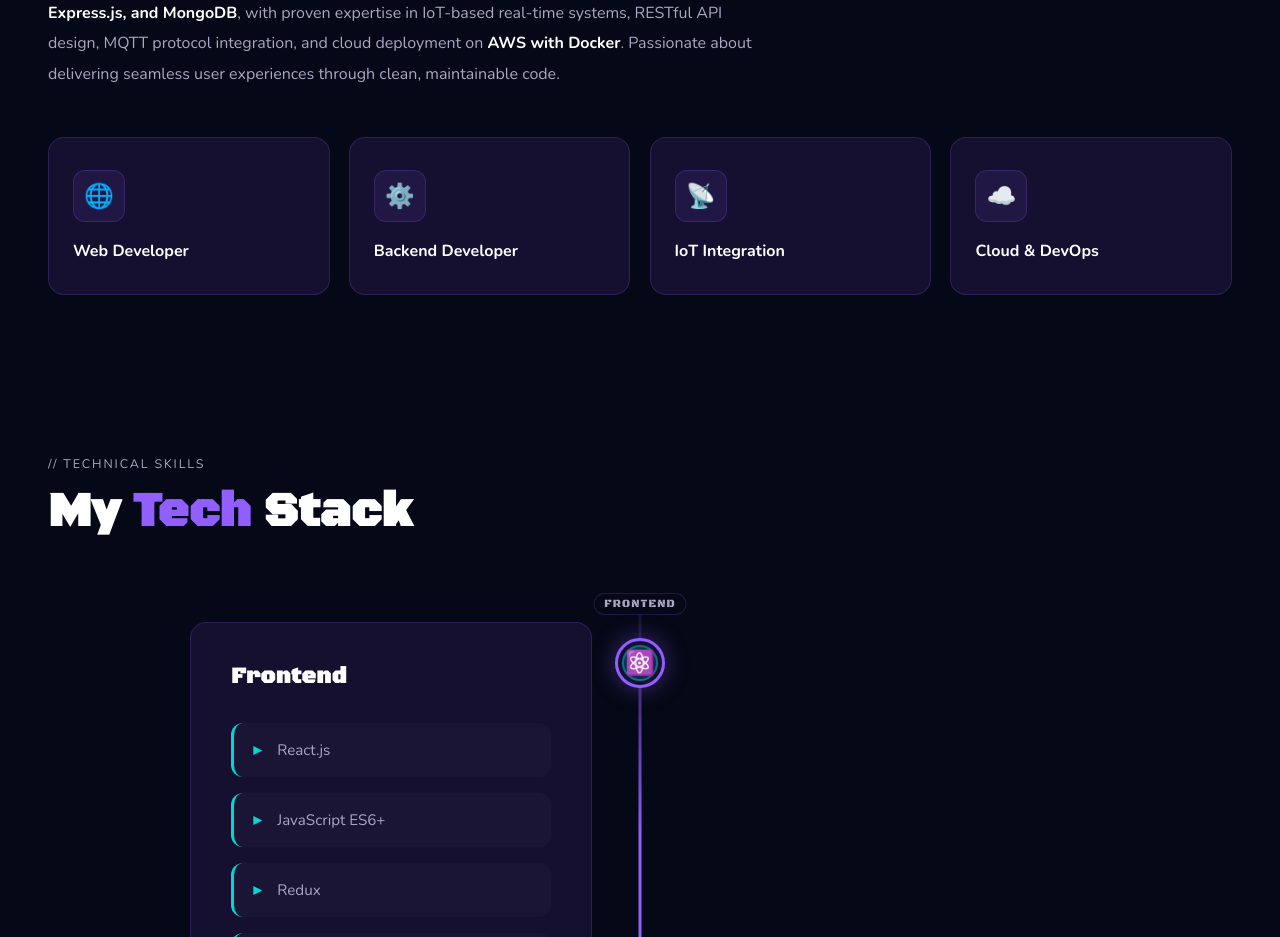
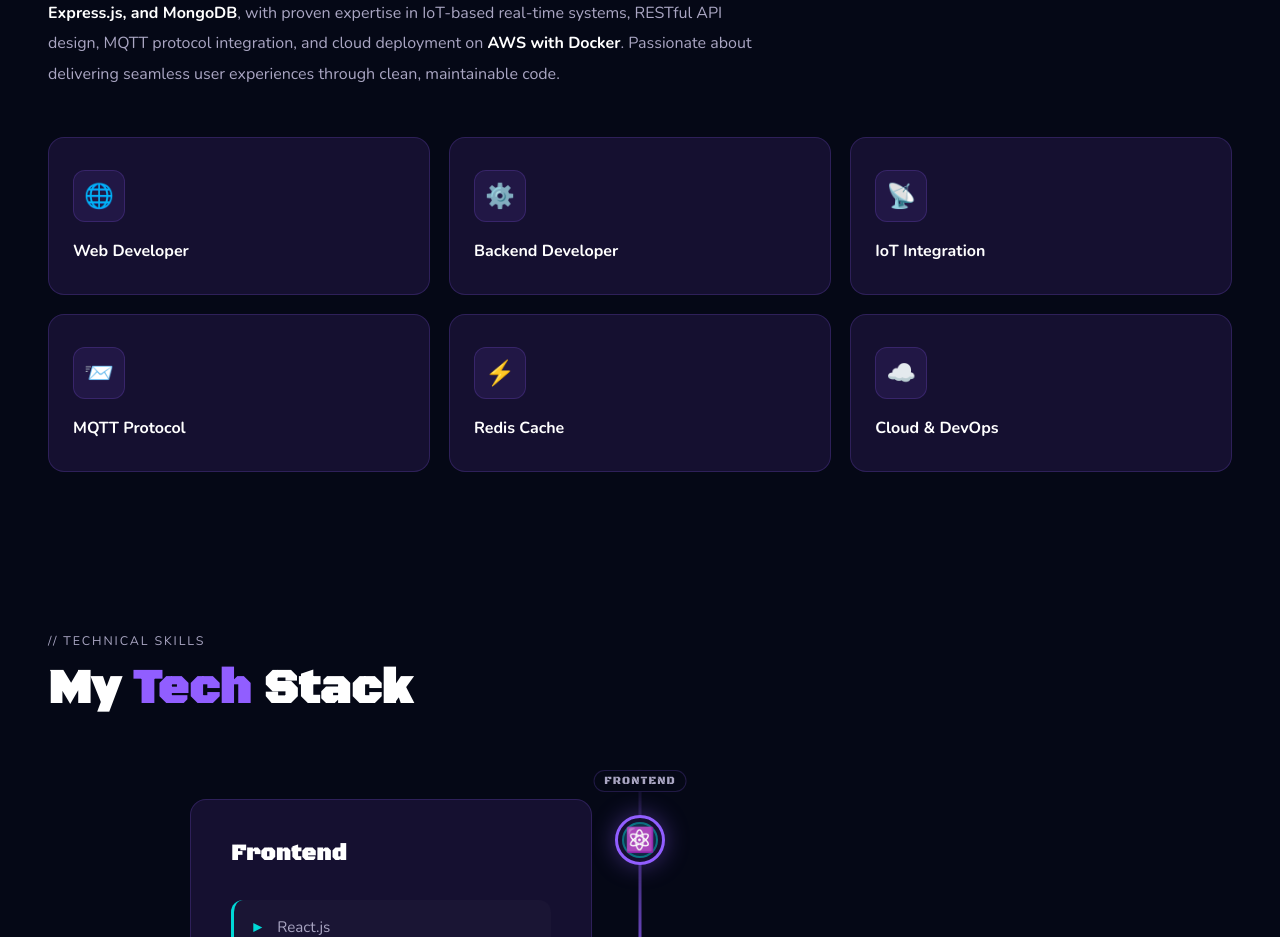
Before and after one commit to Samithsr/portfolio, a React (Vite) app: page / in a window 1280 px wide. Shown: the part 1100-2037 px from the top of the page. Built offline with nearby package versions, Linux system fonts and the light colour scheme.

Commit message:
add redis

```diff
--- a/src/components/About.jsx
+++ b/src/components/About.jsx
@@ -19,11 +19,19 @@
           <div className="service-icon">⚙️</div>
           <div className="service-name">Backend Developer</div>
         </div>
-        <div className="service-card reveal" style={{transitionDelay:'0.15s'}}>
+        <div className="service-card reveal" style={{transitionDelay:'0.2s'}}>
           <div className="service-icon">📡</div>
           <div className="service-name">IoT Integration</div>
         </div>
-        <div className="service-card reveal" style={{transitionDelay:'0.2s'}}>
+        <div className="service-card reveal" style={{transitionDelay:'0.25s'}}>
+          <div className="service-icon">📨</div>
+          <div className="service-name">MQTT Protocol</div>
+        </div>
+        <div className="service-card reveal" style={{transitionDelay:'0.3s'}}>
+          <div className="service-icon">⚡</div>
+          <div className="service-name">Redis Cache</div>
+        </div>
+        <div className="service-card reveal" style={{transitionDelay:'0.35s'}}>
           <div className="service-icon">☁️</div>
           <div className="service-name">Cloud & DevOps</div>
         </div>
--- a/src/styles/globals.css
+++ b/src/styles/globals.css
@@ -391,7 +391,7 @@
 
 .cards-row {
   display: grid;
-  grid-template-columns: repeat(4, 1fr);
+  grid-template-columns: repeat(3, 1fr);
   gap: 1.2rem;
 }
 
```
